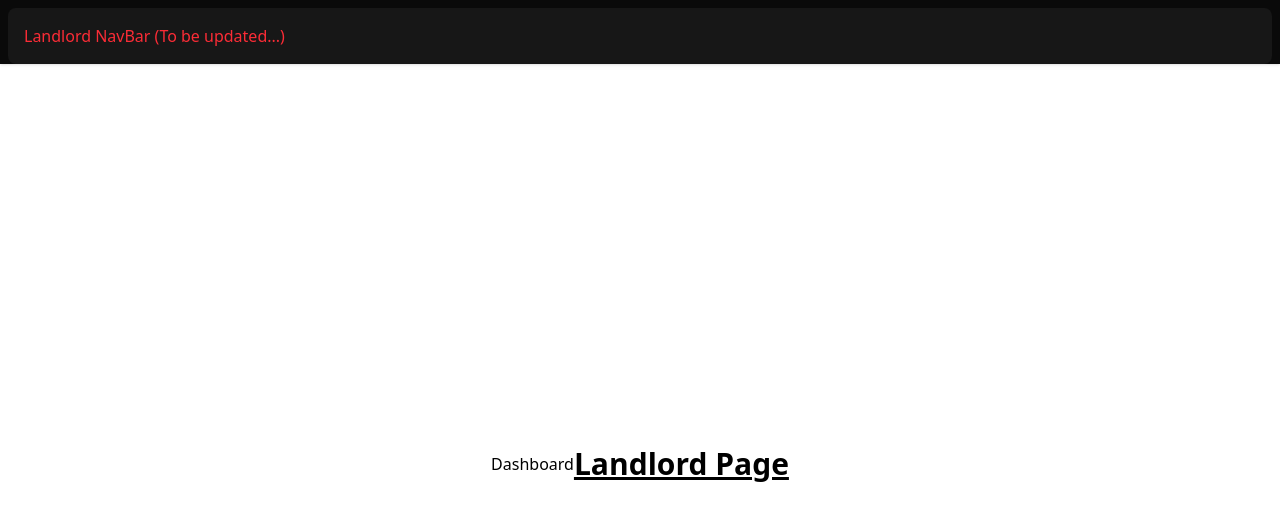
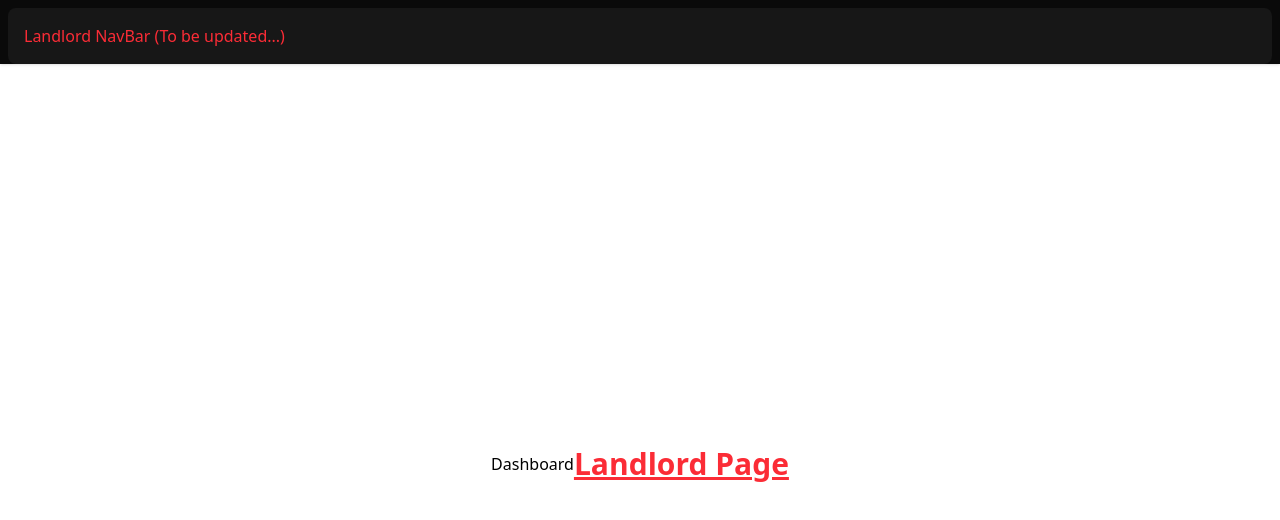
Before and after one commit to clarktr1/2025-Cohort-Team-2, a React (Vite) app in the folder frontend/: page /landlord in a window 1280 px wide. Shown: the top 520 px of the page. Built offline with nearby package versions, Linux system fonts and the light colour scheme.

Commit message:
add dummy styling

```diff
--- a/frontend/src/components/landlord/LandlordHeader.tsx
+++ b/frontend/src/components/landlord/LandlordHeader.tsx
@@ -3,7 +3,7 @@
 const LandlordHeader = () => {
   return (
     <div>
-        <h1 className="text-3xl font-bold underline">Landlord Page</h1>
+      <h1 className="text-3xl text-red-500 font-bold underline">Landlord Page</h1>
     </div>
   )
 }
```
